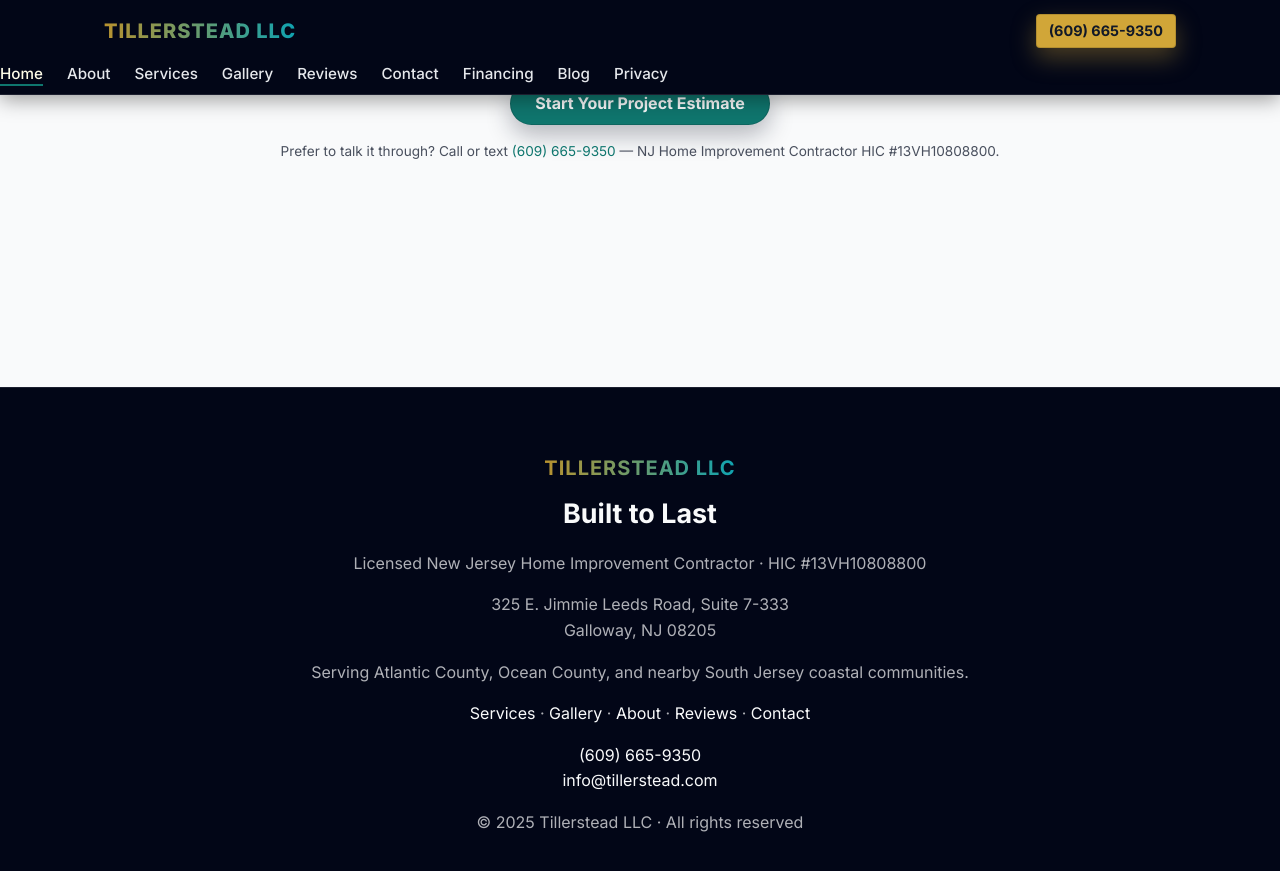
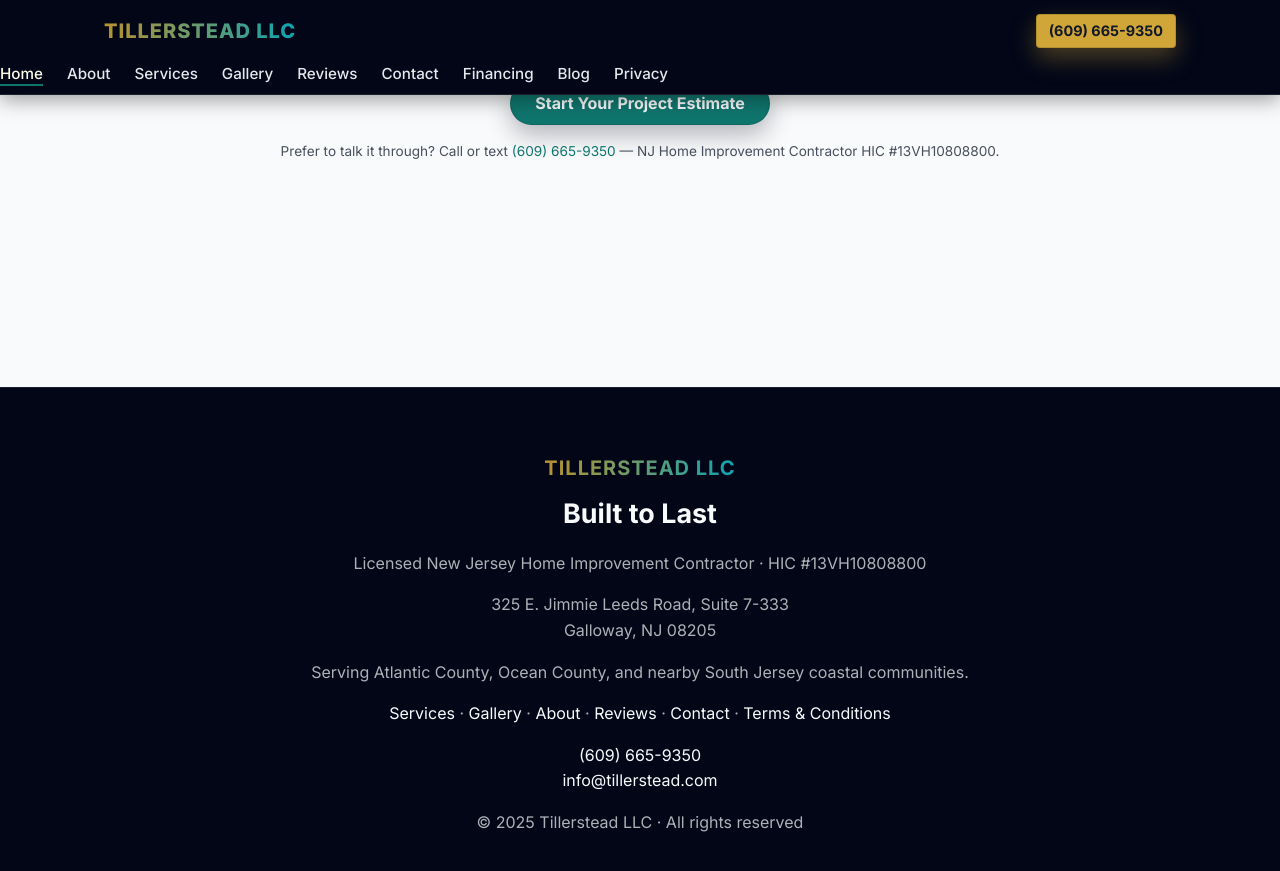
Before and after one commit to XTX33/Tillerstead-site, a Jekyll site: the page built from index.html, in a window 1280 px wide and 900 px high, scrolled down 4900 px. Shown: the top 871 px of the window. Built offline with Jekyll 4.4.1, drawn with Linux system fonts in a browser that asks for light colours.

Commit message:
Update footer navigation with Terms & Conditions link
Added 'Terms & Conditions' link to footer navigation.

```diff
--- a/_includes/footer.html
+++ b/_includes/footer.html
@@ -38,6 +38,8 @@
   <a href="/reviews/">Reviews</a>
   <span aria-hidden="true">·</span>
   <a href="/contact/">Contact</a>
+  <span aria-hidden="true">·</span>
+  <a href="/terms/">Terms &amp; Conditions</a>
 </nav>
 
       <p class="footer-meta">
```
Lines whose indentation alone changed are shown as unchanged.
